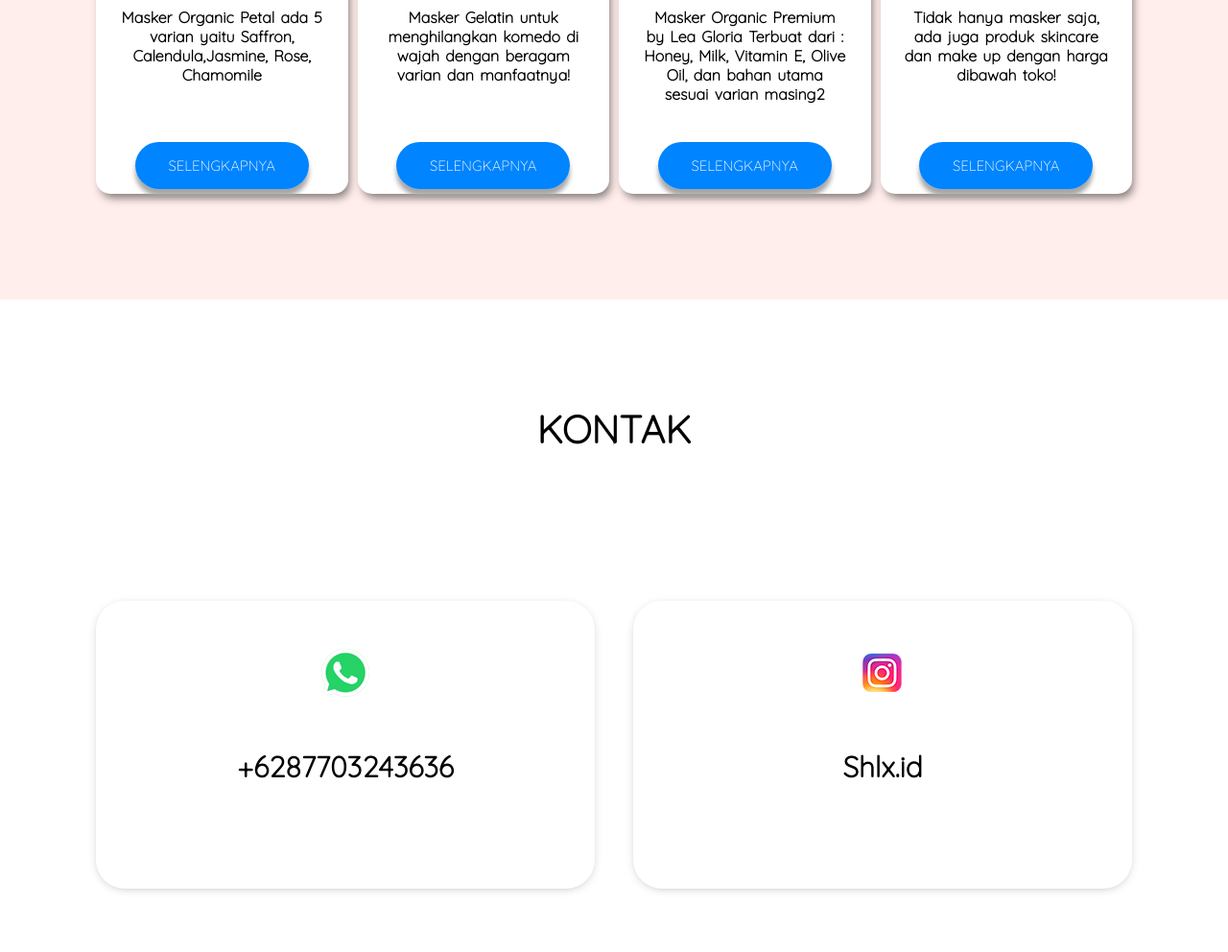
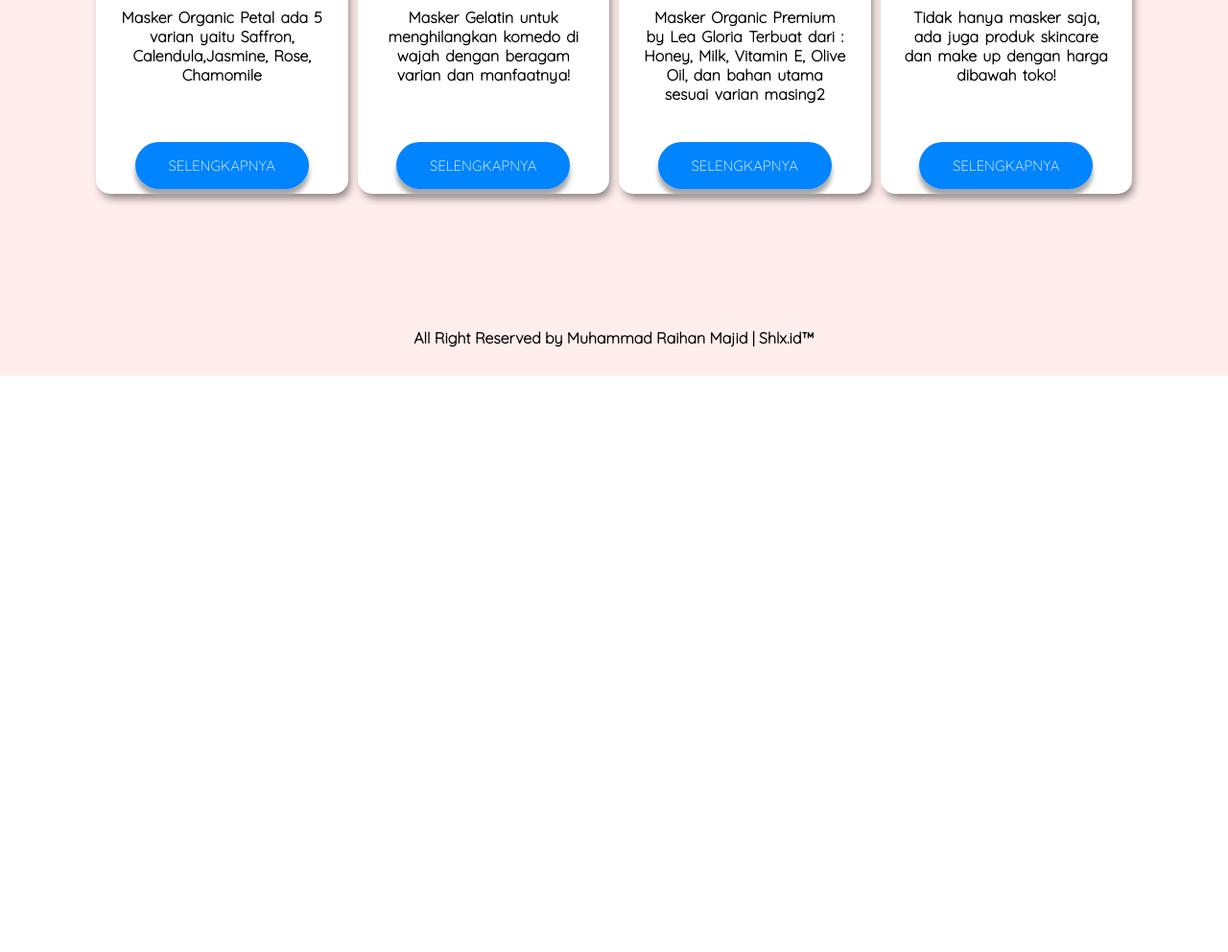
Before and after one commit to raihanM99/project-dicoding.github.io, a plain HTML site: page index.html in a window 1280 px wide. Shown: the part 1928-2920 px from the top of the page at 96% size. After the commit the page ends 2320 px from the top, so only its background shows below. Drawn offline with Linux system fonts and the light colour scheme.

Commit message:
Update index.html

```diff
--- a/index.html
+++ b/index.html
@@ -69,21 +69,6 @@
           </ul>
         </section>
       </article>
-      <article>
-        <section id="kontak" class="kontak-area ">
-          <h3 class="judul">Kontak</h3>
-          <ul class="kontak-content">
-            <li>
-              <img src="assets/image/wa.png" alt="">
-              <a href="https://api.whatsapp.com/send?phone=6287703243636" target="_blank">+6287703243636</a>
-            </li>
-            <li>
-              <img src="assets/image/ig.png" alt="">
-              <a ref="https://www.instagram.com/shlx.id/" target="_blank">Shlx.id</a>
-            </li>
-          </ul>
-        </section>
-      </article>
     </div>
   </main>
   <footer>
```
